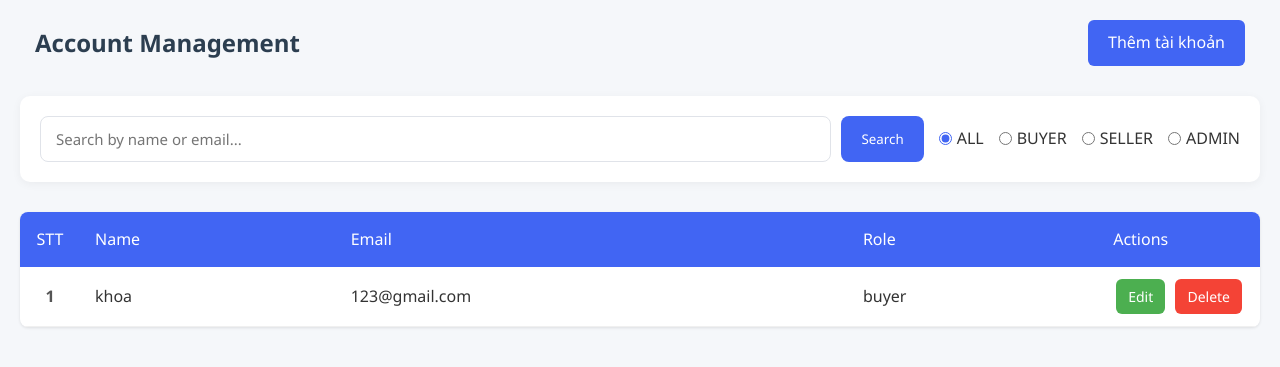
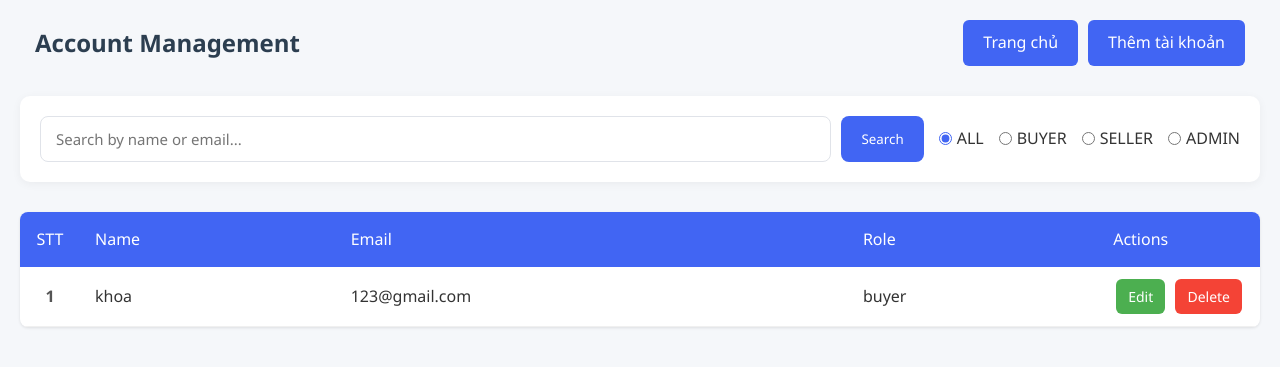
Before and after one commit to Tuandung49/fashionMarket, a PHP site: page /adminpage/manage_accounts.php in a window 1280 px wide. Shown: the top 367 px of the page. Run offline with PHP 8.4, Linux system fonts and the light colour scheme; data comes from the database, SQL or seed files in the repository.

Commit message:
thêm nút về trang chủ

```diff
--- a/adminpage/manage_accounts.php
+++ b/adminpage/manage_accounts.php
@@ -8,6 +8,7 @@
     <div class="page-header">
         <h1>Account Management</h1>
         <div class="action-buttons">
+            <a href="../homePage/HomePage.php" class="add-btn">Trang chủ</a>
             <a href="add_account.html" class="add-btn">Thêm tài khoản</a>
         </div>
     </div>
```
